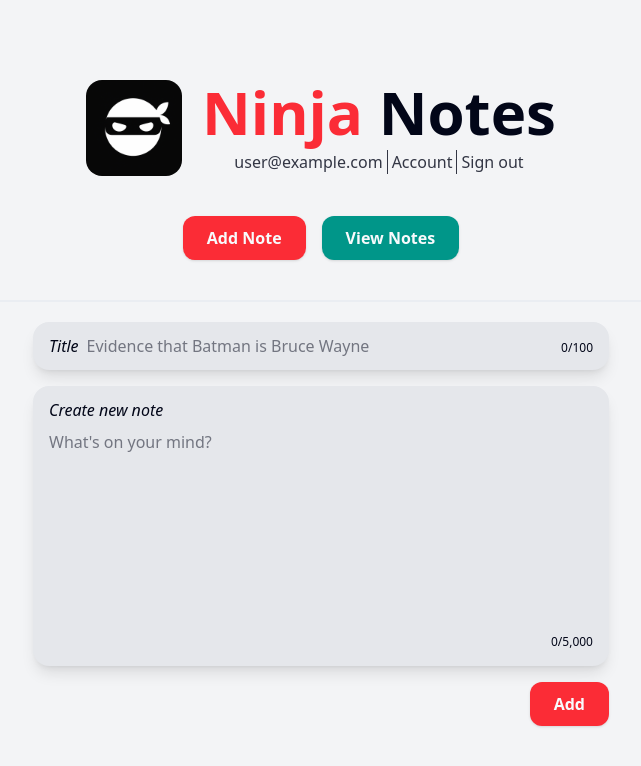
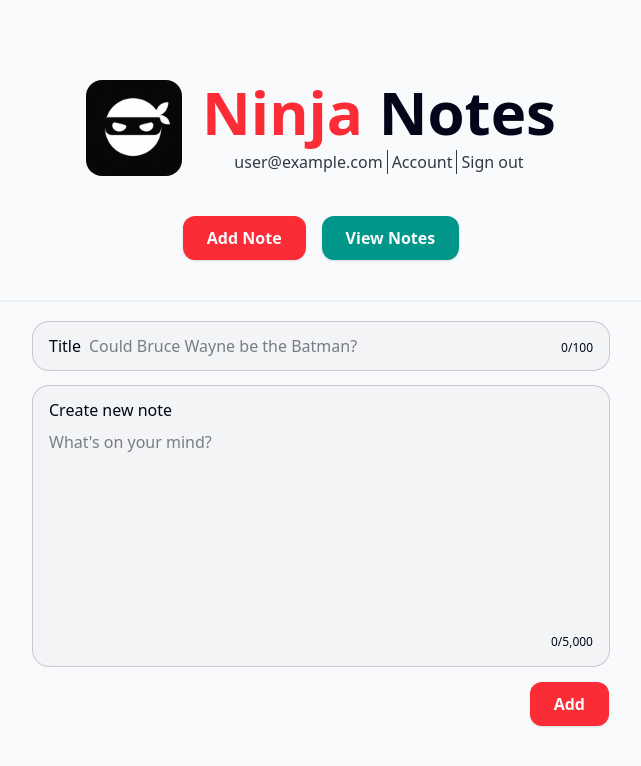
Before and after one commit to Oded2/Ninja-Notes, a Next.js app: page / in a window 1280 px wide. Shown: the top 766 px of the page, without its empty margins (319-960 px from the left). Built offline with nearby package versions, Linux system fonts and the light colour scheme; no server answers; the database is empty; sample sign-in values are in the browser's storage.

Commit message:
Updated UI

```diff
--- a/src/app/layout.tsx
+++ b/src/app/layout.tsx
@@ -44,7 +44,7 @@ export default function RootLayout({
   return (
     <html lang="en">
       <body>
-        <div className="flex min-h-screen flex-col bg-gray-100">
+        <div className="flex min-h-screen flex-col bg-gray-50">
           <div className="container mx-auto flex grow flex-col px-5 py-20 text-slate-950 sm:px-0">
             {children}
           </div>
--- a/src/components/AddNote.tsx
+++ b/src/components/AddNote.tsx
@@ -59,7 +59,7 @@ export default function AddNote({ label }: Props) {
       className="mx-auto flex w-full max-w-xl flex-col gap-4"
     >
       <InputContainer>
-        <label className="font-medium italic" htmlFor={`title-${id}`}>
+        <label className="font-medium" htmlFor={`title-${id}`}>
           Title
         </label>
         <input
@@ -67,14 +67,14 @@ export default function AddNote({ label }: Props) {
           onChange={(e) => setTitle(e.target.value)}
           type="text"
           id={`title-${id}`}
-          placeholder="Evidence that Batman is Bruce Wayne"
+          placeholder="Could Bruce Wayne be the Batman?"
           className="grow outline-none"
           maxLength={max.title}
         />
         <span className="text-xs">{`${title.length.toLocaleString()}/${max.title.toLocaleString()}`}</span>
       </InputContainer>
       <InputContainer>
-        <label className="font-medium italic" htmlFor={id}>
+        <label className="font-medium" htmlFor={id}>
           {label}
         </label>
         <textarea
--- a/src/components/InputContainer.tsx
+++ b/src/components/InputContainer.tsx
@@ -6,7 +6,7 @@ type Props = {
 
 export default function InputContainer({ children }: Props) {
   return (
-    <div className="flex flex-wrap items-baseline gap-2 rounded-2xl bg-gray-200 px-4 py-3 shadow-lg transition-shadow focus-within:ring focus-within:ring-slate-950/80">
+    <div className="flex flex-wrap items-baseline gap-2 rounded-2xl bg-gray-100 px-4 py-3 ring ring-slate-950/20 transition-all focus-within:ring-2 focus-within:ring-slate-950">
       {children}
     </div>
   );
--- a/src/components/NoteViewer.tsx
+++ b/src/components/NoteViewer.tsx
@@ -6,6 +6,7 @@ import { deleteDoc } from "firebase/firestore";
 import { AnimatePresence, motion } from "framer-motion";
 import { useState } from "react";
 import Collapse from "./Collapse";
+import { handleError } from "@/lib/helpers";
 
 type Props = {
   notes: Note[];
@@ -26,7 +27,7 @@ export default function NoteViewer({ notes }: Props) {
       )
     )
       return;
-    deleteDoc(note.ref);
+    deleteDoc(note.ref).catch(handleError);
   };
 
   return (
@@ -34,10 +35,13 @@ export default function NoteViewer({ notes }: Props) {
       <AnimatePresence mode="popLayout">
         {notes.length > 0 ? (
           notes.map((note) => {
-            const isOpen = !closedNotes.includes(note.ref.id);
+            const {
+              ref: { id },
+            } = note;
+            const isOpen = !closedNotes.includes(id);
             return (
               <motion.div
-                key={note.ref.id}
+                key={id}
                 layout
                 animate={{ opacity: 1, scale: 1 }}
                 exit={{ opacity: 0, scale: 0.9, y: 20 }}
@@ -66,9 +70,7 @@ export default function NoteViewer({ notes }: Props) {
                 <div className="me-auto mt-auto flex items-baseline gap-2 *:cursor-pointer *:hover:underline">
                   {isOpen ? (
                     <button
-                      onClick={() =>
-                        setClosedNotes((state) => [...state, note.ref.id])
-                      }
+                      onClick={() => setClosedNotes((state) => [...state, id])}
                     >
                       Close
                     </button>
@@ -76,7 +78,7 @@ export default function NoteViewer({ notes }: Props) {
                     <button
                       onClick={() =>
                         setClosedNotes((state) =>
-                          state.filter((noteId) => noteId !== note.ref.id),
+                          state.filter((noteId) => noteId !== id),
                         )
                       }
                     >
```
